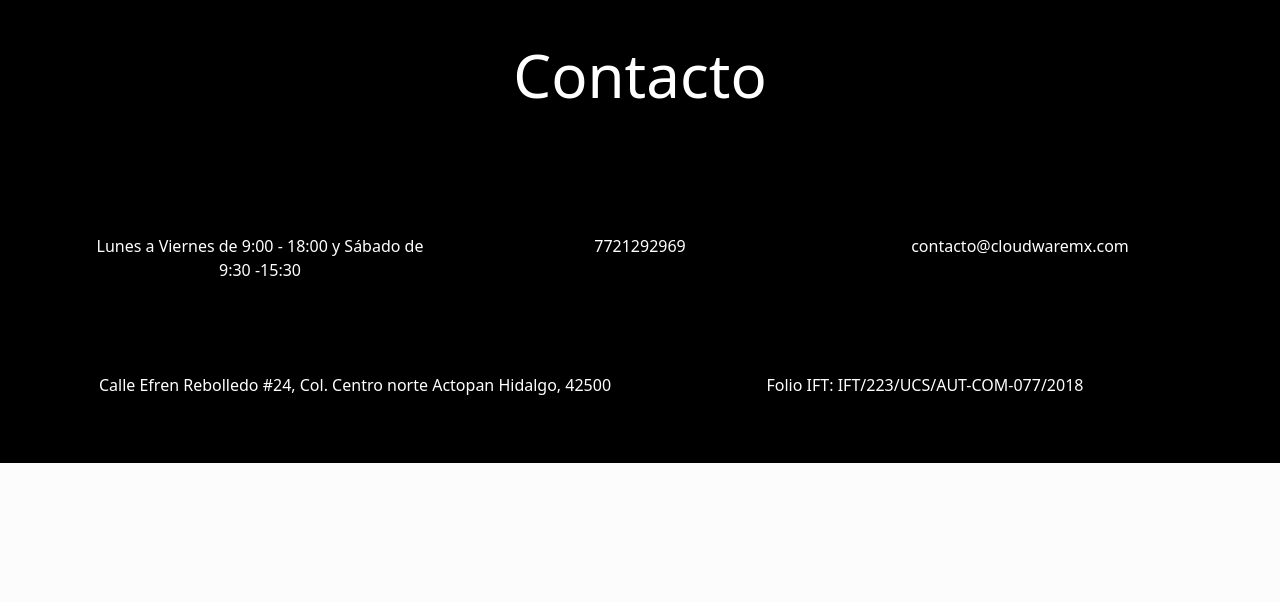
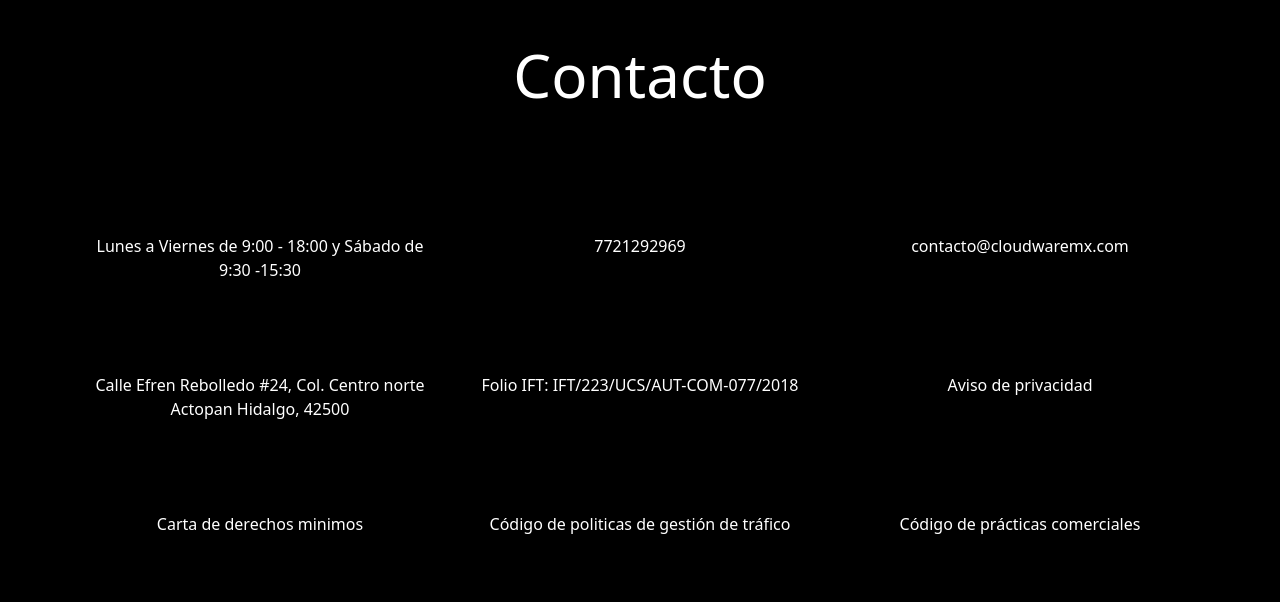
Before and after one commit to dxviidmg/cloudware, a Django app: page / in a window 1280 px wide. Shown: the part 2211-2813 px from the top of the page. Before the commit the page ends 2674 px from the top, so only its background shows below. Run offline with Django 3.2, Linux system fonts and the light colour scheme; data that the repository does not hold is empty; some libraries are stand-ins or nearby versions.

Commit message:
add files

```diff
--- a/packages/templates/home/home.html
+++ b/packages/templates/home/home.html
@@ -60,11 +60,14 @@
                 background-color: antiquewhite;
             }
 
-            #contact-section{
+            #contact-section, .link-contact-section{
             background-color: black;
             color: white;
             }
 
+            .link-contact-section:hover{
+                color: gray;
+            }
             .card-header {
                 background-color: rgb(197, 137, 253);
                 border-width: 5px;
@@ -222,14 +225,37 @@
                             <i class="fa-solid fa-envelope"></i>
                             <p>contacto@cloudwaremx.com</p>
                         </div>
-                        <div class="col-6 contacto-info">
+                        <div class="col-4 contacto-info">
                             <i class="fa-solid fa-map-location"></i> <p>Calle Efren Rebolledo #24, Col. Centro norte
                             Actopan Hidalgo, 42500</p>
                         </div>
-                        <div class="col-6 contacto-info">
+                        <div class="col-4 contacto-info">
                             <i class="fa-solid fa-circle-check"></i>
                             <p>Folio IFT: IFT/223/UCS/AUT-COM-077/2018</p>
                         </div>
+                        <div class="col-4 contacto-info">
+                            <a class="link-contact-section" href="{% static 'pdfs/AVISO DE PRIVACIDAD-OTC.pdf'%}"><i class="fa-solid fa-file"></i></a>
+                            <p>Aviso de privacidad</p>
+                        </div>
+
+                        <div class="col-4 contacto-info">
+                            <a class="link-contact-section" href="{% static 'pdfs/CARTA-DERECHOSMINIMOS.pdf'%}"><i class="fa-solid fa-file"></i></a>
+                            <p>Carta de derechos minimos</p>
+                        </div>
+
+                        <div class="col-4 contacto-info">
+
+                            <a class="link-contact-section" href="{% static 'pdfs/CÓDIGO DE POLÍTICAS DE GESTIÓN DE TRÁFICO-OTC.pdf'%}"><i class="fa-solid fa-file"></i></a>
+                            <p>Código de politicas de gestión de tráfico</p>
+                        </div>
+
+                        <div class="col-4 contacto-info">
+
+                            <a class="link-contact-section" href="{% static 'pdfs/CÓDIGO DE PRÁCTICAS COMERCIALES-OTC.pdf'%}"><i class="fa-solid fa-file"></i></a>
+                            <p>Código de prácticas comerciales</p>
+                        </div>
+
+
                     </div>
                 </div>
             </div>
```
Also changed, not shown: 4 other files.
